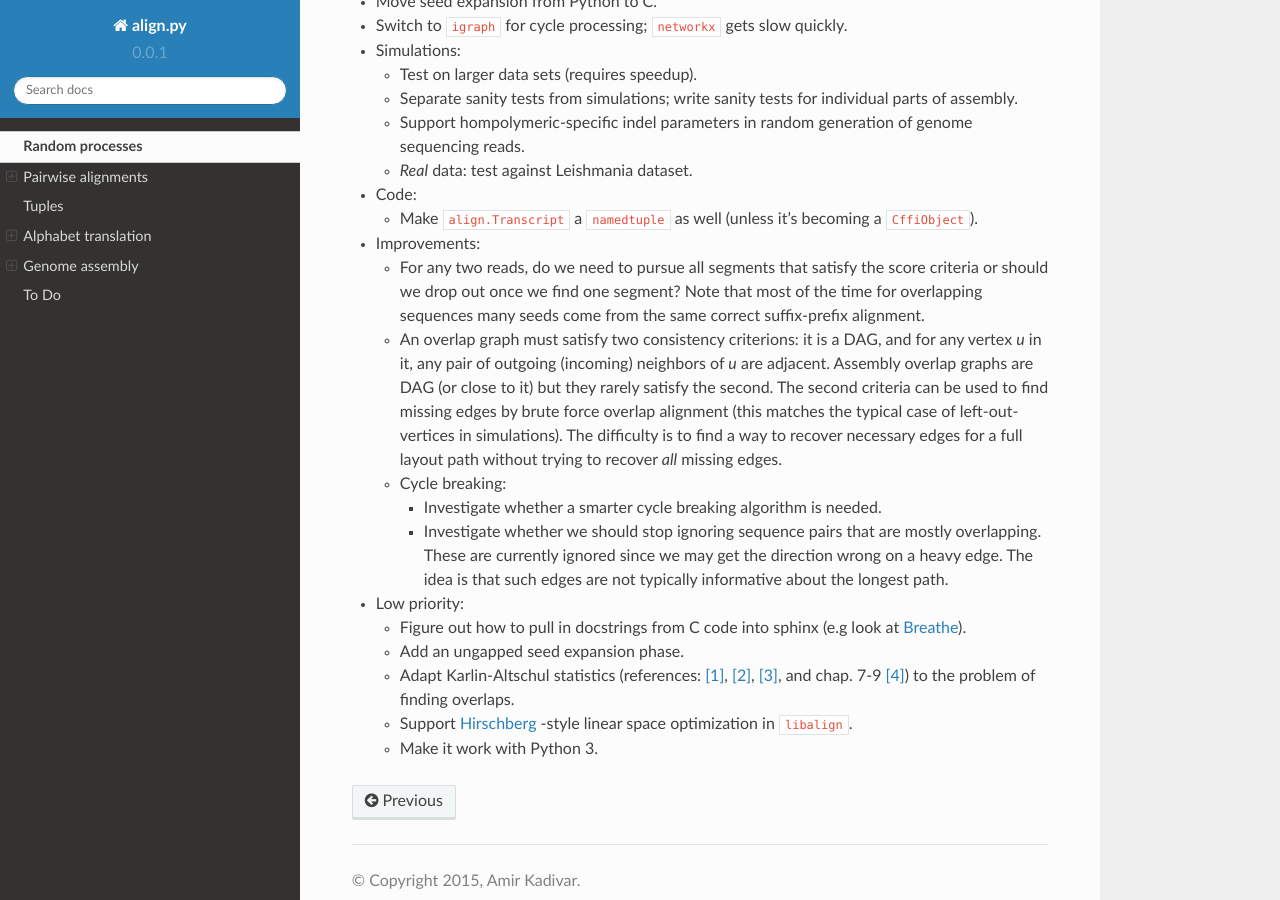
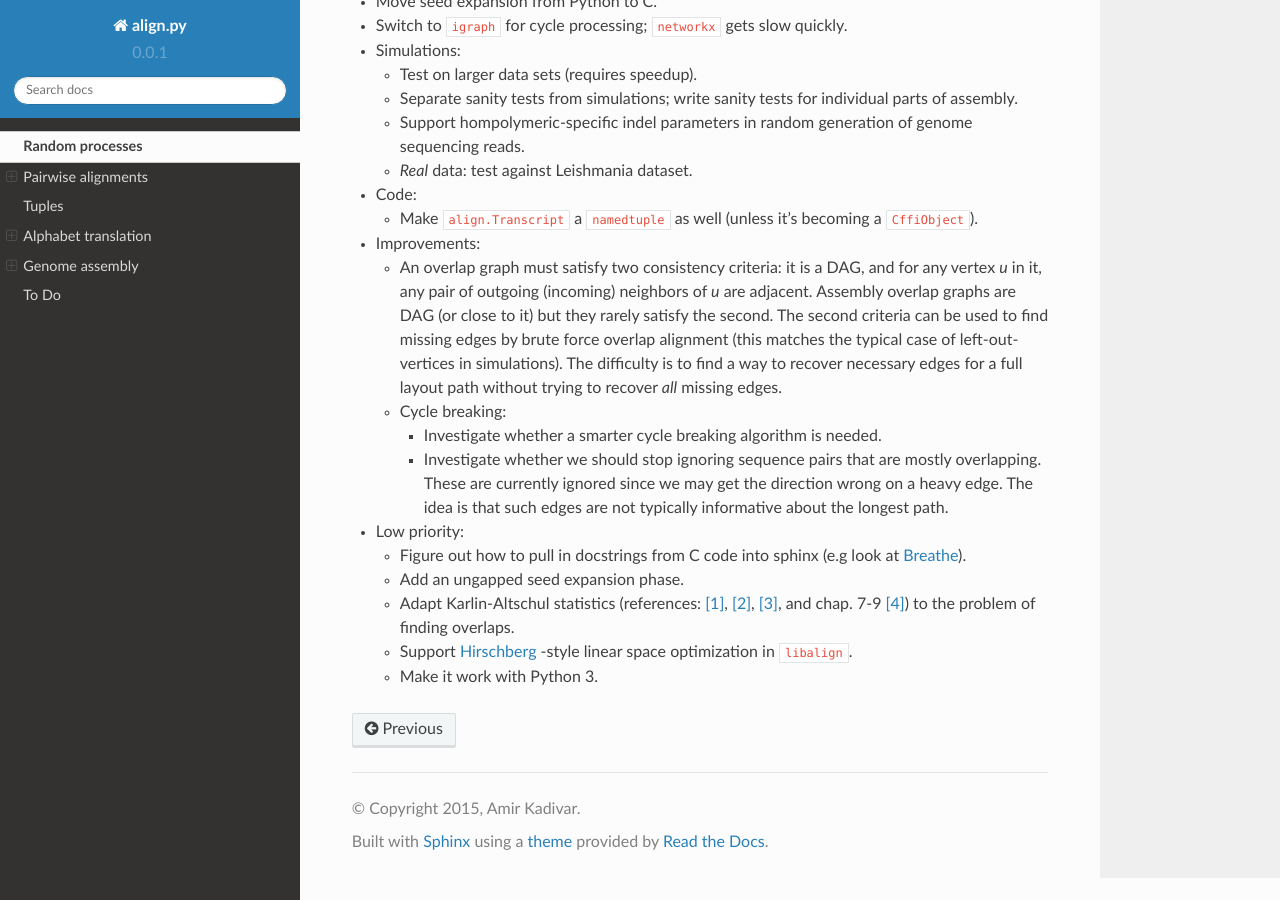
Before and after one commit to amirkdv/biseqt, a Sphinx documentation site: the page built from docs/README.rst, in a window 1280 px wide and 900 px high, scrolled down 4134 px. Built offline with Sphinx 7.4.7 and the Read the Docs theme 2.0.0, drawn with Linux system fonts in a browser that asks for light colours; pages that are not in the unit, such as notebooks, are missing from menus.

```diff
--- a/docs/README.rst
+++ b/docs/README.rst
@@ -222,11 +222,7 @@
 
 -  Improvements:
 
-   -  For any two reads, do we need to pursue all segments that satisfy
-      the score criteria or should we drop out once we find one segment?
-      Note that most of the time for overlapping sequences many seeds
-      come from the same correct suffix-prefix alignment.
-   -  An overlap graph must satisfy two consistency criterions: it is a
+   -  An overlap graph must satisfy two consistency criteria: it is a
       DAG, and for any vertex *u* in it, any pair of outgoing (incoming)
       neighbors of *u* are adjacent. Assembly overlap graphs are DAG (or
       close to it) but they rarely satisfy the second. The second
```
Also changed, not shown: README.md (+2 -6 lines), 1 other file.
